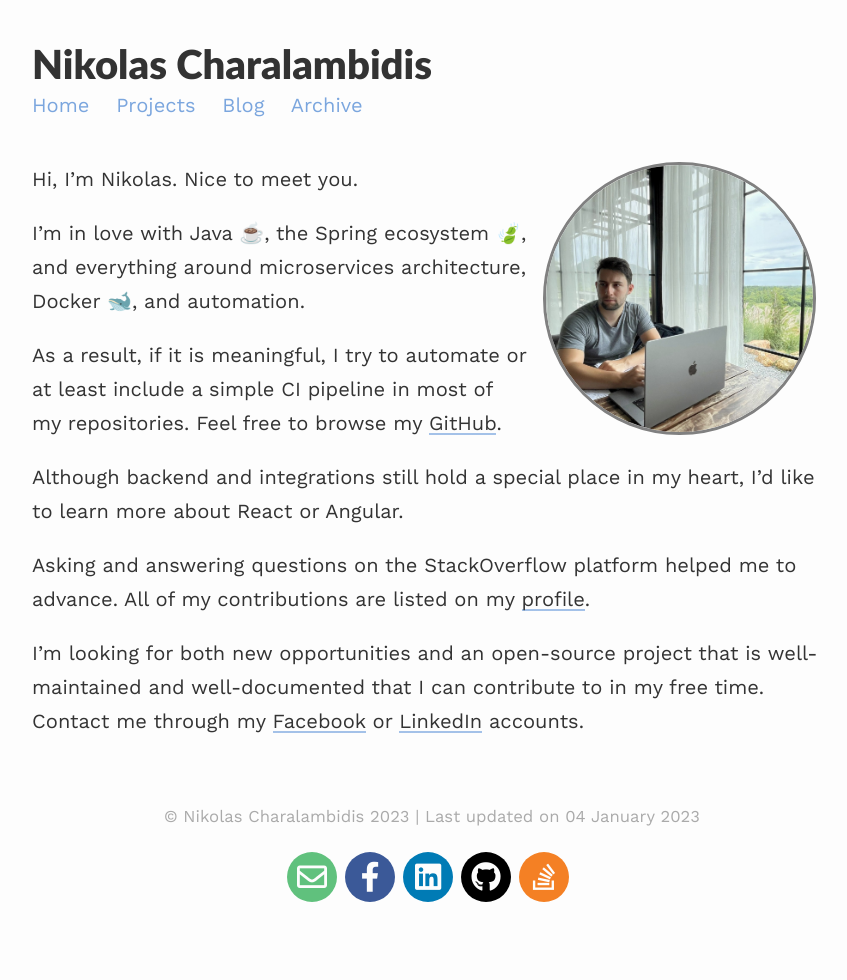
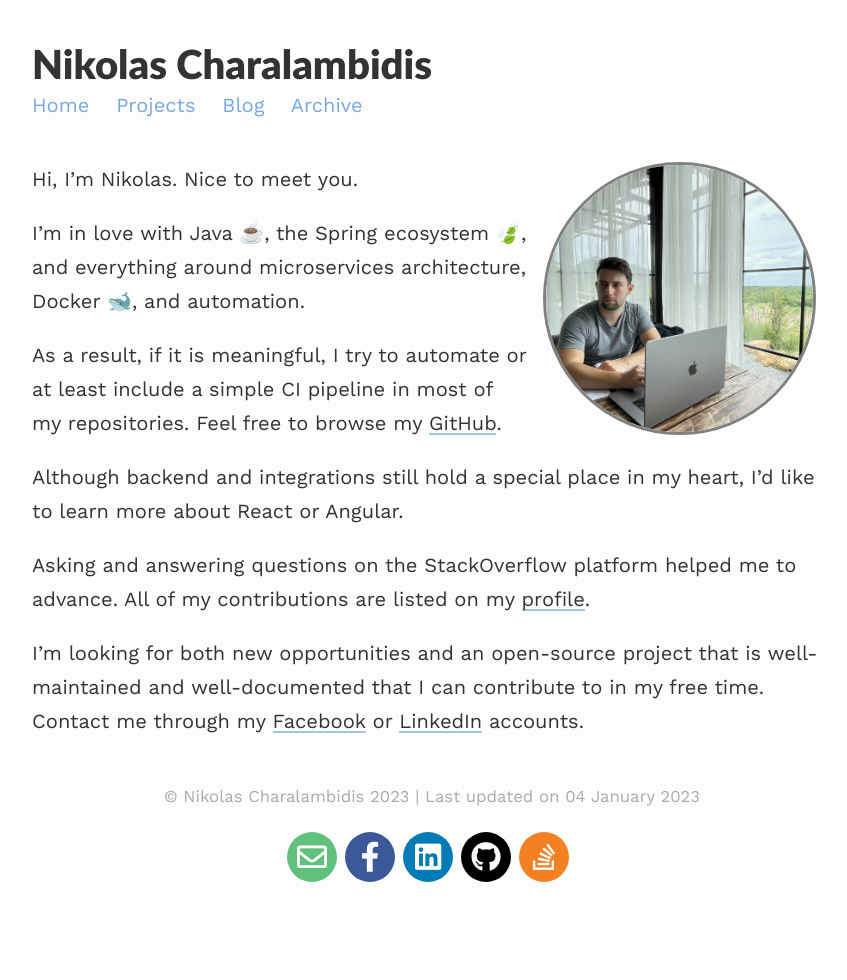
Before and after one commit to Nikolas-Charalambidis/nikolas-charalambidis.github.io, a Jekyll site: the page built from index.md, in a window 1280 px wide. Shown: the whole page, without its empty margins (208-1055 px from the left). Built offline with Jekyll 4.4.1, drawn with Linux system fonts in a browser that asks for light colours; nearby versions of some CDN libraries; after the commit the page ends 930 px from its top, so only the background shows below that.

Commit message:
Margin and padding

```diff
--- a/assets/css/_sass/footer.scss
+++ b/assets/css/_sass/footer.scss
@@ -1,8 +1,7 @@
 /* Footer */
 footer {
     clear: both;
-    padding-top: 1em;
-    padding-bottom: 2em;
+    margin-top: 2em;
 }
 
 /* Footer navigation links */
--- a/assets/css/_sass/style.scss
+++ b/assets/css/_sass/style.scss
@@ -1,7 +1,3 @@
-html, body {
-  height: 100%;
-}
-
 body {
   max-width: $content-width;
   font-family: $base-font-family;
@@ -12,7 +8,6 @@
   background-color: $body-bg;
   padding: 2em 1em;
   text-rendering: optimizeLegibility;
-  height: 100%;
 
   @media (prefers-color-scheme: dark) {
     background-color: $body-bg-dark;
```
